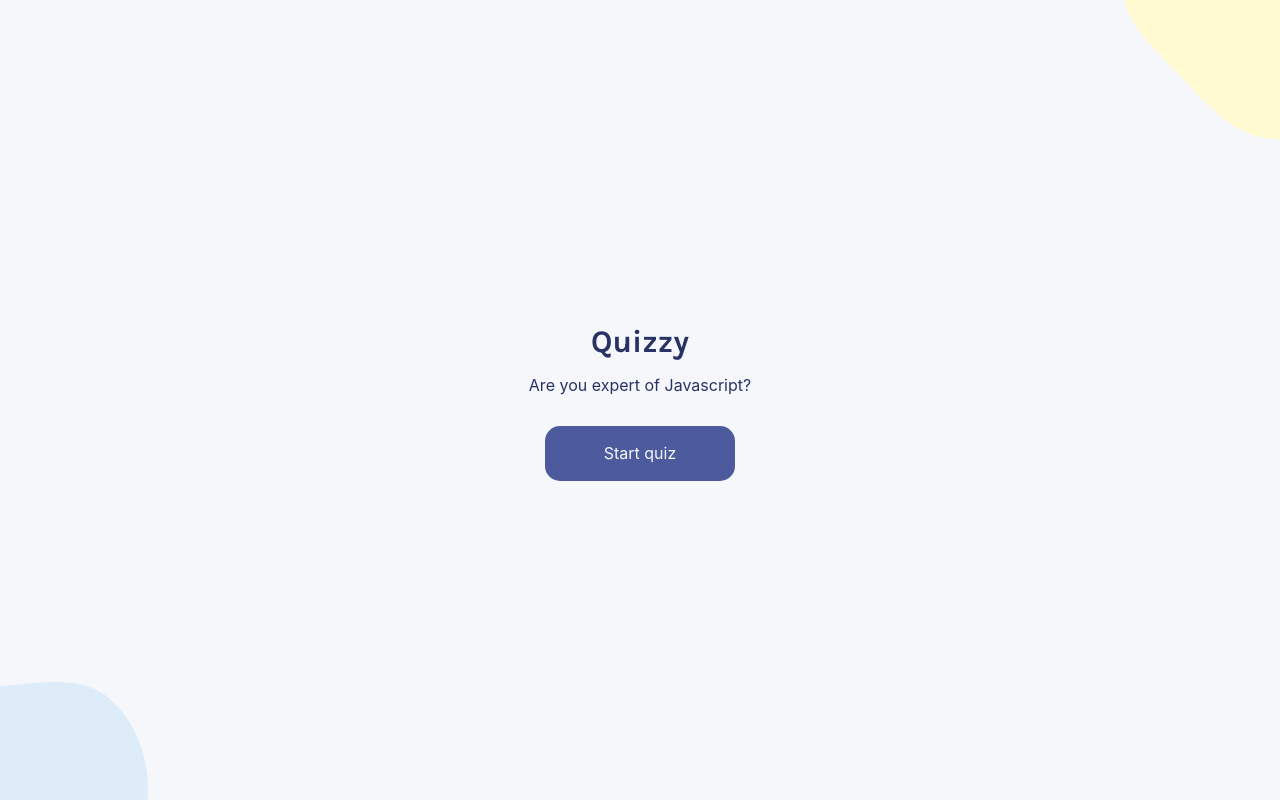
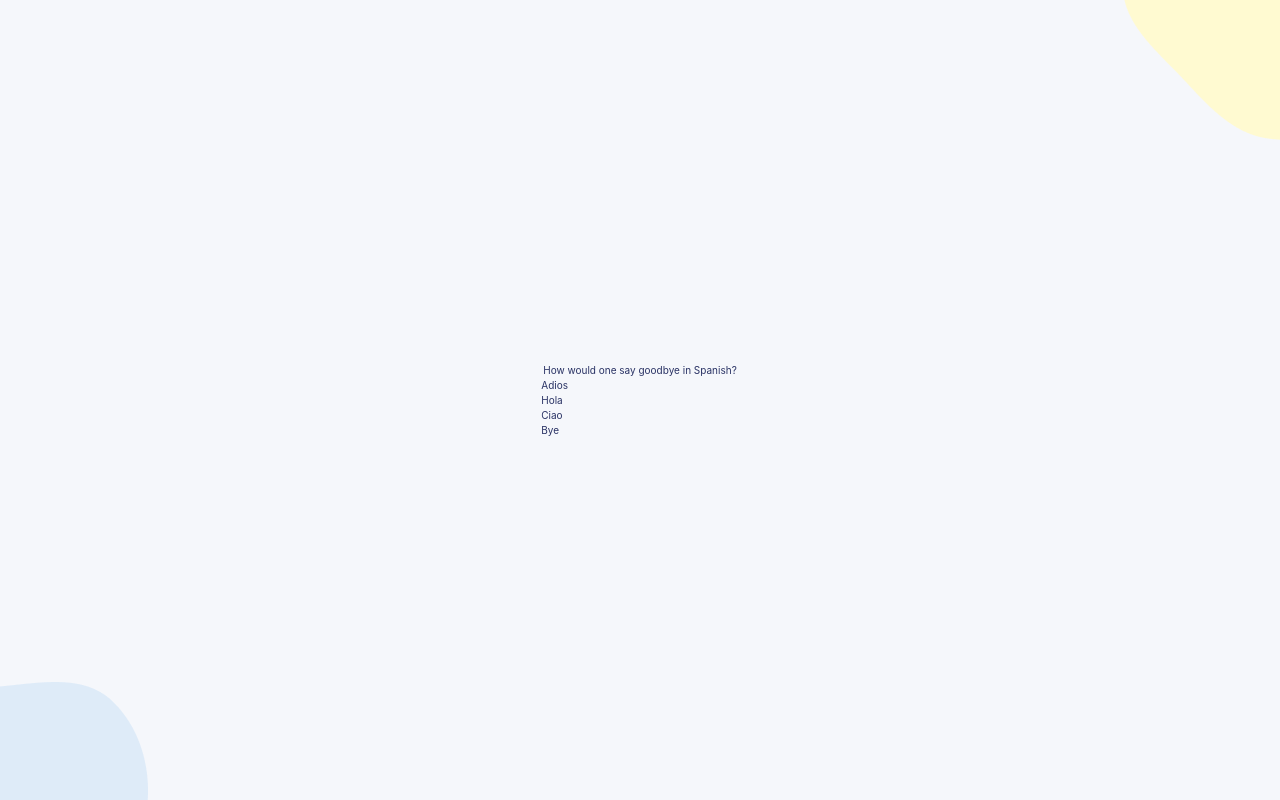
Before and after one commit to emazack/quizzy, a React (Vite) app in the folder quizzy/: page / in a window 1280 px wide. Built offline with nearby package versions, Linux system fonts and the light colour scheme.

Commit message:
[1] Second page mockup

```diff
--- a/quizzy/src/App.css
+++ b/quizzy/src/App.css
@@ -1,54 +1,69 @@
+:root {
+  --color-background: #F5F7FB;
+  --color-text: #293264;
+  --color-primary: #4D5B9E;
+  --color-light: #F5F7FB;
+  --font-main: 'Inter', sans-serif;
+  --font-display: 'Karla', sans-serif;
+}
+
+body {
+  font-family: var(--font-main);
+  color: var(--color-text);
+}
+
 .main-element {
-  background-color: #F5F7FB;
+  background-color: var(--color-background);
+  height: 100vh;
   display: flex;
   align-items: center;
   justify-content: center;
   position: relative;
-  height: 100vh;
+  overflow: hidden;
 }
 
-.content-wrapper {
+.first-page-wrapper {
   display: flex;
   flex-direction: column;
   align-items: center;
   justify-content: center;
+  text-align: center;
 }
 
 .title {
-  color: #293264;
-  font-family: 'Karla', sans-serif;
-  font-size: 3.125rem;
-  margin-bottom: 7px;
+  font-family: var(--font-display);
+  font-size: 3.2rem;
+  margin: 0;
+  margin-bottom: 0.8rem;
 }
 
 .description {
-  color: #293264;
-  font-family: 'Inter', sans-serif;
   font-size: 1.6rem;
-  margin-bottom: 29px;
+  margin: 0;
+  margin-bottom: 3rem;
 }
 
 .start-button {
-  color: #F5F7FB;
-  background-color: #4D5B9E;
-  font-family: 'Inter', sans-serif;
+  color: var(--color-light);
+  background-color: var(--color-primary);
   font-size: 1.6rem;
-  padding: 15.5px 58.6px;
-  border-radius: 15px;
+  border-radius: 1.5rem;
+  padding: 1.6rem 4rem;
   border: none;
   cursor: pointer;
 }
 
-.start-button:hover {
-  background-color: #3a468a;
-}
-
-.start-button:active {
-  background-color: #213085;
+.start-button:hover, .start-button:active {
+  opacity: 0.9;
 }
 
 .blob-container {
   position: absolute;
+  z-index: 1;
+}
+
+.first-page-wrapper {
+  z-index: 2;
 }
 
 .blob-container.one {
@@ -60,3 +75,27 @@
   bottom: 0;
   left: 0;
 }
+
+.second-page-wrapper {
+}
+
+.second-page-wrapper .quiz-container {
+}
+
+.second-page-wrapper .quiz-container .question-fieldset {
+}
+
+.second-page-wrapper .quiz-container .question-fieldset .question {
+}
+
+.second-page-wrapper .quiz-container .question-fieldset .answers-container {
+}
+
+.second-page-wrapper .quiz-container .question-fieldset .answers-container .answer {
+}
+
+.second-page-wrapper .quiz-container .question-fieldset .answers-container .answer input {
+}
+
+.second-page-wrapper .quiz-container .question-fieldset .answers-container .answer label {
+}
--- a/quizzy/src/App.jsx
+++ b/quizzy/src/App.jsx
@@ -7,7 +7,7 @@ function App() {
 
   return (
     <main className='main-element'>
-      <div className='content-wrapper'>
+      {/* <div className='first-page-wrapper'>
         <h1 className='title'>
           Quizzy
         </h1>
@@ -17,12 +17,59 @@ function App() {
         <button className='start-button'>
           Start quiz
         </button>
+      </div> */}
+      <div className='second-page-wrapper'>
+        <form className='quiz-container'>
+          <fieldset className='question-fieldset'>
+            <legend className='question'>
+              How would one say goodbye in Spanish?
+            </legend>
+            <ul className='answers-container'>
+              <li className='answer'>
+                <input
+                  type="radio"
+                  id="answer-1"
+                  name="spanish_goodbye"
+                  value="Adios"
+                />
+                <label htmlFor="answer-1">Adios</label>
+              </li>
+              <li className='answer'>
+                <input
+                  type="radio"
+                  id="answer-2"
+                  name="spanish_goodbye"
+                  value="Hola"
+                />
+                <label htmlFor="answer-2">Hola</label>
+              </li>
+              <li className='answer'>
+                <input
+                  type="radio"
+                  id="answer-3"
+                  name="spanish_goodbye"
+                  value="Ciao"
+                />
+                <label htmlFor="answer-3">Ciao</label>
+              </li>
+              <li className='answer'>
+                <input
+                  type="radio"
+                  id="answer-4"
+                  name="spanish_goodbye"
+                  value="Bye"
+                />
+                <label htmlFor="answer-4">Bye</label>
+              </li>
+            </ul>
+          </fieldset>
+        </form>
       </div>
       <div className='blob-container one'>
-        <img className='blob-image' src={blobOne} alt="decorative image blob color one" />
+        <img className='blob-image' src={blobOne} alt="" />
       </div>
       <div className='blob-container two'>
-        <img className='blob-image' src={blobTwo} alt="decorative image blob color two" />
+        <img className='blob-image' src={blobTwo} alt="" />
       </div>
     </main>
   )
--- a/quizzy/src/index.css
+++ b/quizzy/src/index.css
@@ -24,6 +24,19 @@ canvas,
 svg {
   display: block;
   max-width: 100%;
+}
+
+fieldset {
+  border: 0;
+  padding: 0;
+  margin: 0;
+}
+
+input[type="radio"] {
+  position: absolute;
+  opacity: 0;
+  width: 1px;
+  height: 1px;
 }
 
 input,
```
